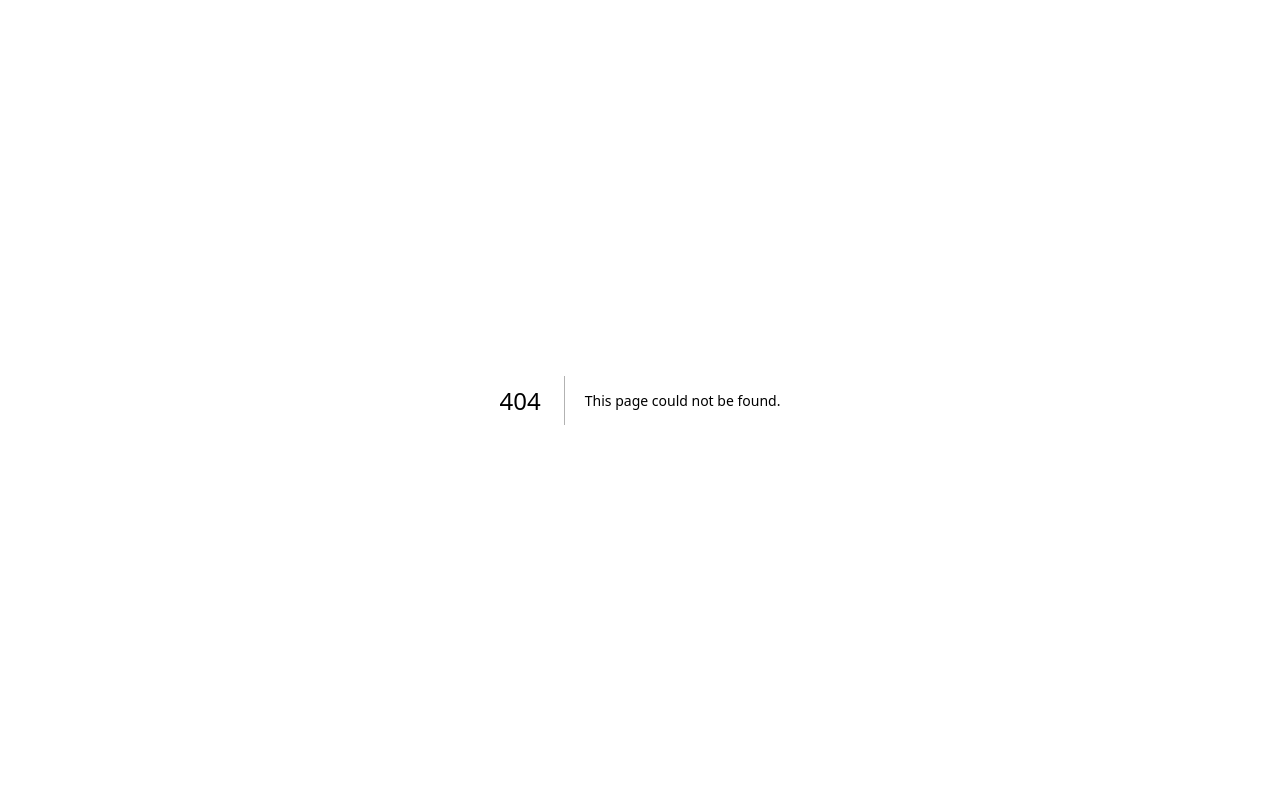
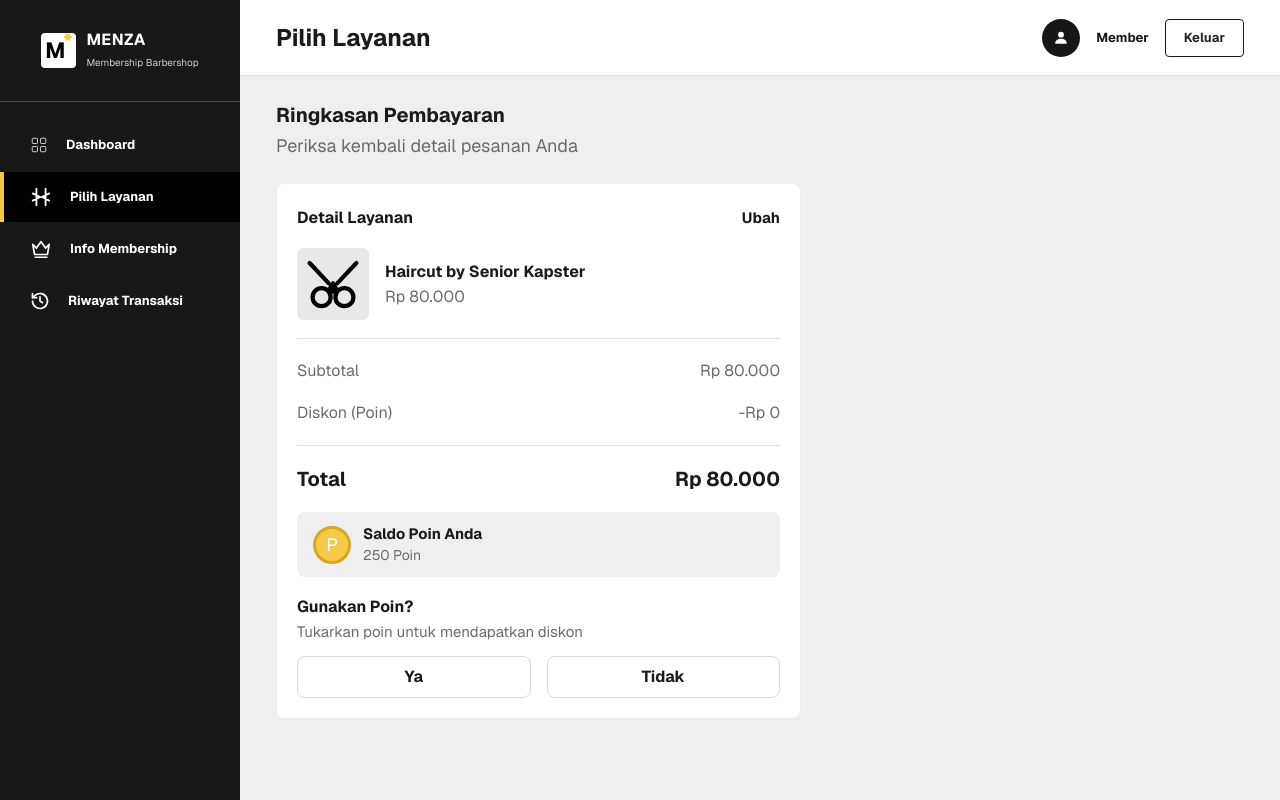
Before and after one commit to Noir4Crux/Menza-Membership, a Next.js app: page /member/ringkasan in a window 1280 px wide. Before the commit this address had no page. Built offline with nearby package versions, Linux system fonts and the light colour scheme.

Commit message:
feat(ui): add member dashboard and service selection pages

```diff
--- /dev/null
+++ b/app/member/ringkasan/page.tsx
@@ -0,0 +1,103 @@
+import Sidebar from "../../../components/Sidebar";
+import Topbar from "../../../components/Topbar";
+
+function ScissorsIcon() {
+  return (
+    <svg
+      viewBox="0 0 100 100"
+      aria-hidden="true"
+      className="h-[60px] w-[60px] fill-none stroke-black"
+      strokeLinecap="round"
+      strokeLinejoin="round"
+    >
+      <path d="M11 15l32 34M89 15L57 49" strokeWidth="7" />
+      <circle cx="31" cy="72" r="15" strokeWidth="7" />
+      <circle cx="69" cy="72" r="15" strokeWidth="7" />
+      <path d="M43 61l7-12 7 12M50 49v14" strokeWidth="7" />
+    </svg>
+  );
+}
+
+export default function RingkasanPembayaranPage() {
+  return (
+    <div className="min-h-screen bg-[#efefed] font-sans text-[#1a1a1a]">
+      <Sidebar role="member" />
+      <Topbar title="Pilih Layanan" />
+
+      <main className="min-h-screen pt-[76px] md:ml-[240px]">
+        <div className="mx-auto w-full max-w-[1200px] px-5 py-[24px] md:px-[36px]">
+          <h1 className="text-[20px] font-bold">Ringkasan Pembayaran</h1>
+          <p className="mt-[2px] text-[18px] text-[#6b6b66]">
+            Periksa kembali detail pesanan Anda
+          </p>
+
+          <section className="mt-[24px] w-full max-w-[525px] rounded-[8px] border border-[#ededeb] bg-white px-[20px] pb-[20px] pt-[22px] shadow-[0_1px_2px_rgba(0,0,0,0.02)]">
+            <div className="flex items-center justify-between">
+              <h2 className="text-[16px] font-bold">Detail Layanan</h2>
+              <button type="button" className="text-[15px] font-bold">
+                Ubah
+              </button>
+            </div>
+
+            <div className="mt-[18px] flex items-center gap-[16px]">
+              <div className="flex h-[72px] w-[72px] items-center justify-center rounded-[6px] bg-[#e8e8e8]">
+                <ScissorsIcon />
+              </div>
+              <div>
+                <p className="text-[16px] font-bold">Haircut by Senior Kapster</p>
+                <p className="mt-[1px] text-[16px] text-[#6b6b66]">Rp 80.000</p>
+              </div>
+            </div>
+
+            <div className="mt-[18px] border-t border-[#dedede] pt-[20px] text-[16px]">
+              <div className="flex justify-between text-[#6b6b66]">
+                <span>Subtotal</span>
+                <span>Rp 80.000</span>
+              </div>
+              <div className="mt-[18px] flex justify-between text-[#6b6b66]">
+                <span>Diskon (Poin)</span>
+                <span>-Rp 0</span>
+              </div>
+            </div>
+
+            <div className="mt-[20px] flex justify-between border-t border-[#dedede] pt-[18px] text-[20px] font-bold">
+              <span>Total</span>
+              <span>Rp 80.000</span>
+            </div>
+
+            <div className="mt-[18px] flex h-[65px] items-center gap-[12px] rounded-[8px] bg-[#efefef] px-[16px]">
+              <div className="flex h-[38px] w-[38px] items-center justify-center rounded-full border-[3px] border-[#d5aa21] bg-[#f7c948] text-[18px] text-white">
+                P
+              </div>
+              <div>
+                <p className="text-[15px] font-bold">Saldo Poin Anda</p>
+                <p className="text-[14px] text-[#6b6b66]">250 Poin</p>
+              </div>
+            </div>
+
+            <div className="mt-[18px]">
+              <h3 className="text-[16px] font-bold">Gunakan Poin?</h3>
+              <p className="mt-[2px] text-[15px] text-[#6b6b66]">
+                Tukarkan poin untuk mendapatkan diskon
+              </p>
+              <div className="mt-[12px] grid grid-cols-2 gap-[16px]">
+                <button
+                  type="button"
+                  className="h-[42px] rounded-[8px] border border-[#d9d9d7] bg-white text-[16px] font-bold"
+                >
+                  Ya
+                </button>
+                <button
+                  type="button"
+                  className="h-[42px] rounded-[8px] border border-[#d9d9d7] bg-white text-[16px] font-bold"
+                >
+                  Tidak
+                </button>
+              </div>
+            </div>
+          </section>
+        </div>
+      </main>
+    </div>
+  );
+}
--- a/components/Sidebar.tsx
+++ b/components/Sidebar.tsx
@@ -53,6 +53,8 @@ function MenuIcon({ name }: { name: string }) {
 
 export default function Sidebar({ role }: SidebarProps) {
   const pathname = usePathname();
+  const isServicePage =
+    pathname === "/member/layanan" || pathname === "/member/ringkasan";
 
   return (
     <aside className="fixed inset-y-0 left-0 z-30 hidden w-[240px] flex-col bg-[#181818] text-white md:flex">
@@ -75,7 +77,10 @@ export default function Sidebar({ role }: SidebarProps) {
             key={item.label}
             href={item.href}
             className={`flex h-[50px] items-center gap-[18px] px-[30px] text-[13px] font-bold ${
-              pathname === item.href ? "border-l-4 border-[#f5c842] bg-black pl-[26px]" : "text-white"
+              (pathname === item.href ||
+                (item.href === "/member/layanan" && isServicePage))
+                ? "border-l-4 border-[#f5c842] bg-black pl-[26px]"
+                : "text-white"
             }`}
           >
             <MenuIcon name={item.icon} />
```
